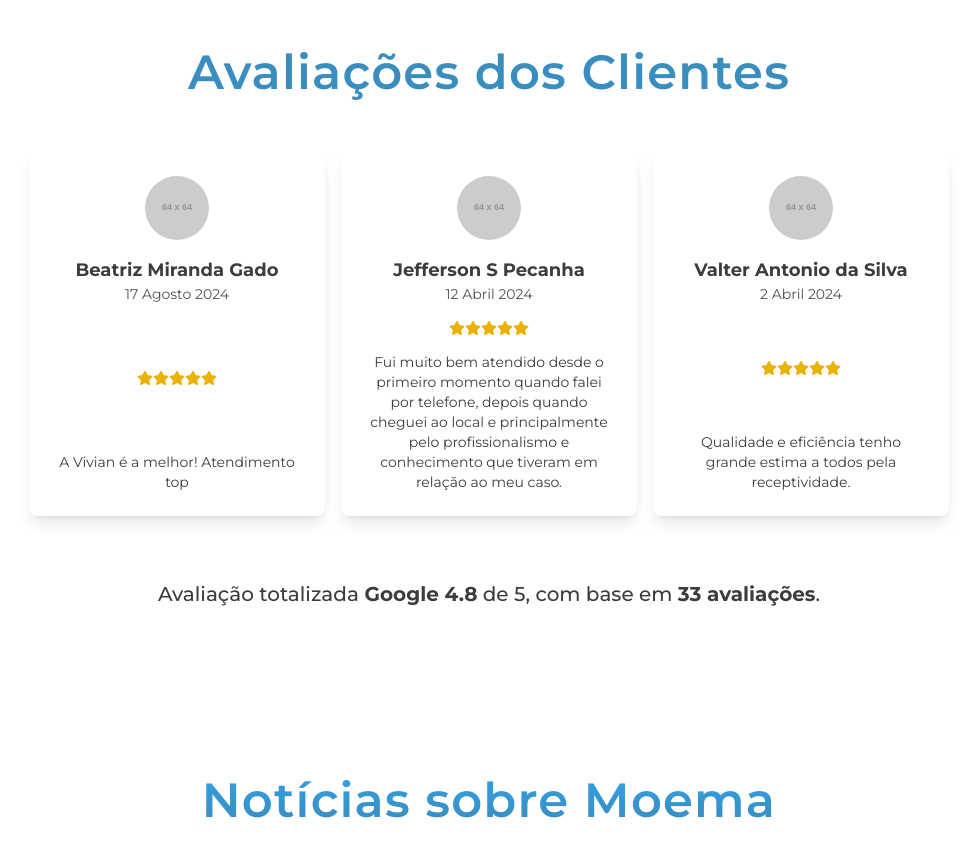
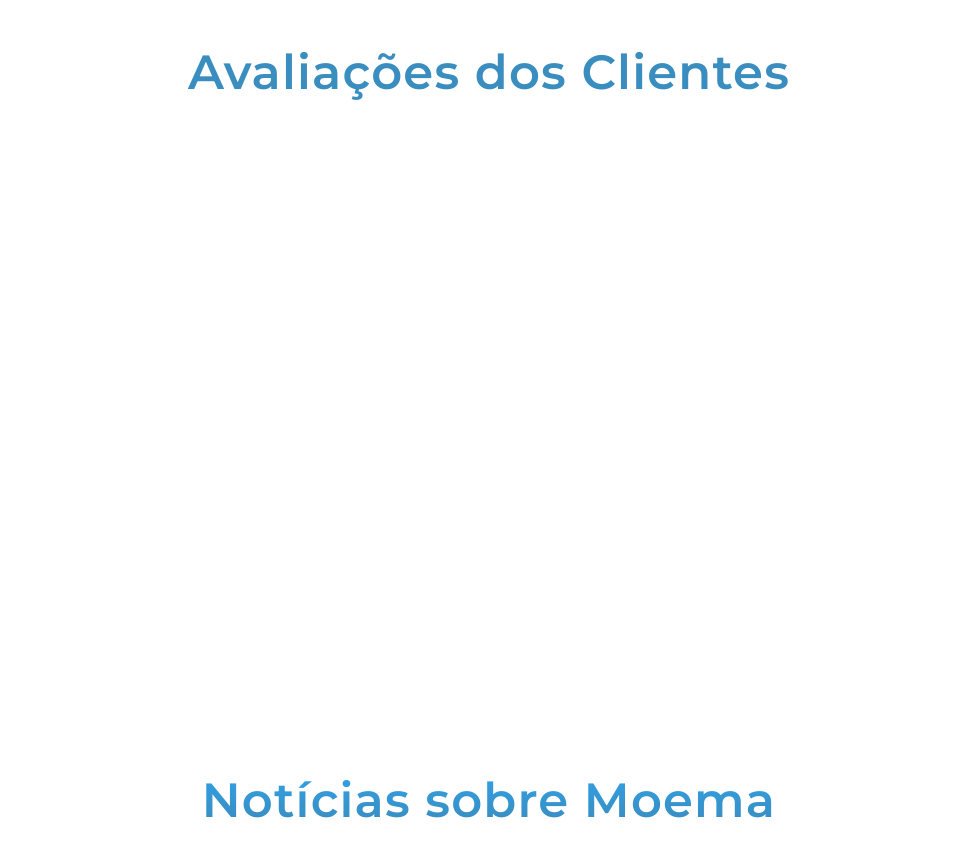
Before and after one commit to Rapouse/meu-site-react, a React (Vite) app: page / in a window 1280 px wide. Shown: the part 1980-2825 px from the top of the page, without its empty margins (151-1128 px from the left). Built offline with nearby package versions, Linux system fonts and the light colour scheme.

Commit message:
Integrado TrustIndex

```diff
--- a/src/components/Avaliacoes.jsx
+++ b/src/components/Avaliacoes.jsx
@@ -1,53 +1,16 @@
-import { FaStar } from "react-icons/fa";
-import { reviews } from "../constants";
+import TrustindexWidget from "./TrustindexWidget";
 
 const Avaliacoes = () => {
   return (
     <section className="relative mt-16 md:mt-32 min-h-[600px] px-4 md:px-8 lg:px-12">
-      <div className="text-center">
+      <div className="text-center mb-8">
         <h1 className="text-2xl sm:text-3xl md:text-4xl lg:text-5xl font-semibold tracking-wide text-[#0870AFCC]">
           Avaliações dos Clientes
         </h1>
       </div>
-
-      <div className="flex flex-wrap justify-center gap-4 mt-14">
-        {reviews.map((review, index) => (
-          <div
-            key={index}
-            className="w-full sm:w-1/2 md:w-1/3 lg:w-1/4 bg-white rounded-lg shadow-lg p-6 flex flex-col justify-between"
-          >
-            <div className="flex flex-col items-center">
-              {/* Ícone do Google */}
-              <div className="rounded-full w-16 h-16 overflow-hidden">
-                <img
-                  src={`https://via.placeholder.com/64`}
-                  alt={`Foto de ${review.name}`}
-                  className="w-full h-full object-cover"
-                />
-              </div>
-              <h3 className="font-bold text-lg mt-4">{review.name}</h3>
-              <span className="text-sm text-neutral-600">{review.date}</span>
-            </div>
-            {/* Avaliação */}
-            <div className="flex justify-center mt-4">
-              {[...Array(review.rating)].map((star, i) => (
-                <FaStar key={i} className="text-yellow-500" />
-              ))}
-            </div>
-            <p className="text-center text-sm sm:text-md font-normal mt-4">
-              {review.review}
-            </p>
-          </div>
-        ))}
-      </div>
-
-      {/* Nota geral e número de avaliações */}
-      <div className="text-center mt-16">
-        <p className="text-lg sm:text-xl font-medium">
-          Avaliação totalizada
-          <strong> Google 4.8</strong> de 5, com
-          base em <strong>33 avaliações</strong>.
-        </p>
+      {/* Widget deve aparecer logo abaixo do título */}
+      <div className="flex justify-center">
+        <TrustindexWidget />
       </div>
     </section>
   );
--- /dev/null
+++ b/src/components/TrustindexWidget.jsx
@@ -0,0 +1,26 @@
+import React, { useEffect } from 'react';
+
+const TrustindexWidget = () => {
+  useEffect(() => {
+    // Adiciona o script Trustindex diretamente no local correto
+    const script = document.createElement('script');
+    script.src = 'https://cdn.trustindex.io/loader.js?6eb966414b95119f01663452ae9';
+    script.async = true;
+
+    const widgetDiv = document.querySelector('.ti-widget');
+    widgetDiv.appendChild(script);
+
+    // Remove o script ao desmontar o componente
+    return () => {
+      if (widgetDiv) {
+        widgetDiv.removeChild(script);
+      }
+    };
+  }, []);
+
+  return (
+    <div className="ti-widget" data-widget-id="6eb966414b95119f01663452ae9"></div>
+  );
+};
+
+export default TrustindexWidget;
--- a/src/constants/index.jsx
+++ b/src/constants/index.jsx
@@ -48,26 +48,3 @@ export const logos = [
   { src: '/meu-site-react/assets/img-premiacao-awards-ai-excellenceaward-2023.png', alt: 'AI Excellence Award Winner 2023' },
   { src: '/meu-site-react/assets/img-premiacao-awards-good-design.png', alt: 'Good Design Awards' },
 ];
-
-export const reviews = [
-  {
-    name: "Beatriz Miranda Gado",
-    date: "17 Agosto 2024",
-    review: "A Vivian é a melhor! Atendimento top",
-    rating: 5,
-  },
-  {
-    name: "Jefferson S Pecanha",
-    date: "12 Abril 2024",
-    review:
-      "Fui muito bem atendido desde o primeiro momento quando falei por telefone, depois quando cheguei ao local e principalmente pelo profissionalismo e conhecimento que tiveram em relação ao meu caso.",
-    rating: 5,
-  },
-  {
-    name: "Valter Antonio da Silva",
-    date: "2 Abril 2024",
-    review:
-      "Qualidade e eficiência tenho grande estima a todos pela receptividade.",
-    rating: 5,
-  },
-];
```
Also changed, not shown: index.html (+6 -3 lines), link.txt.
